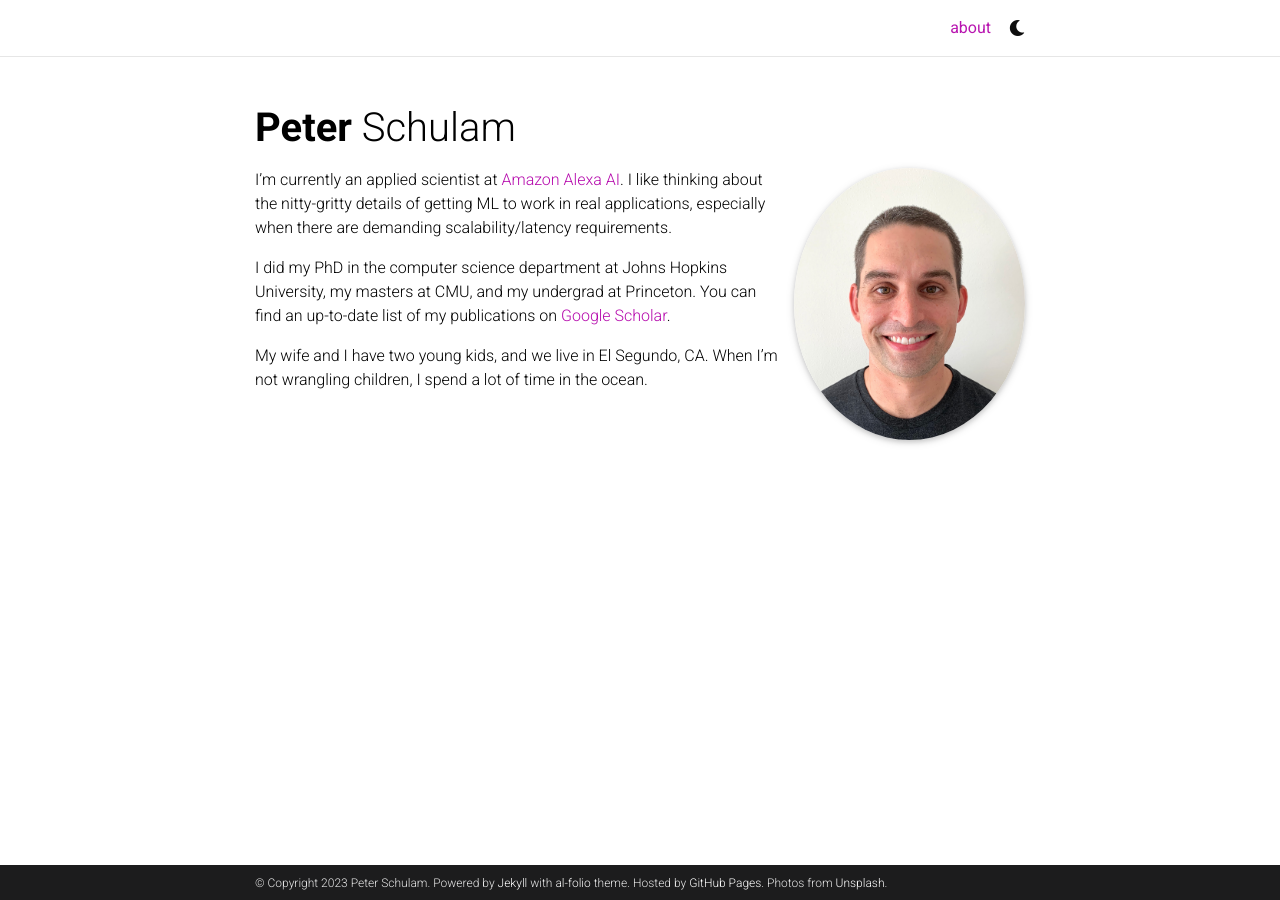
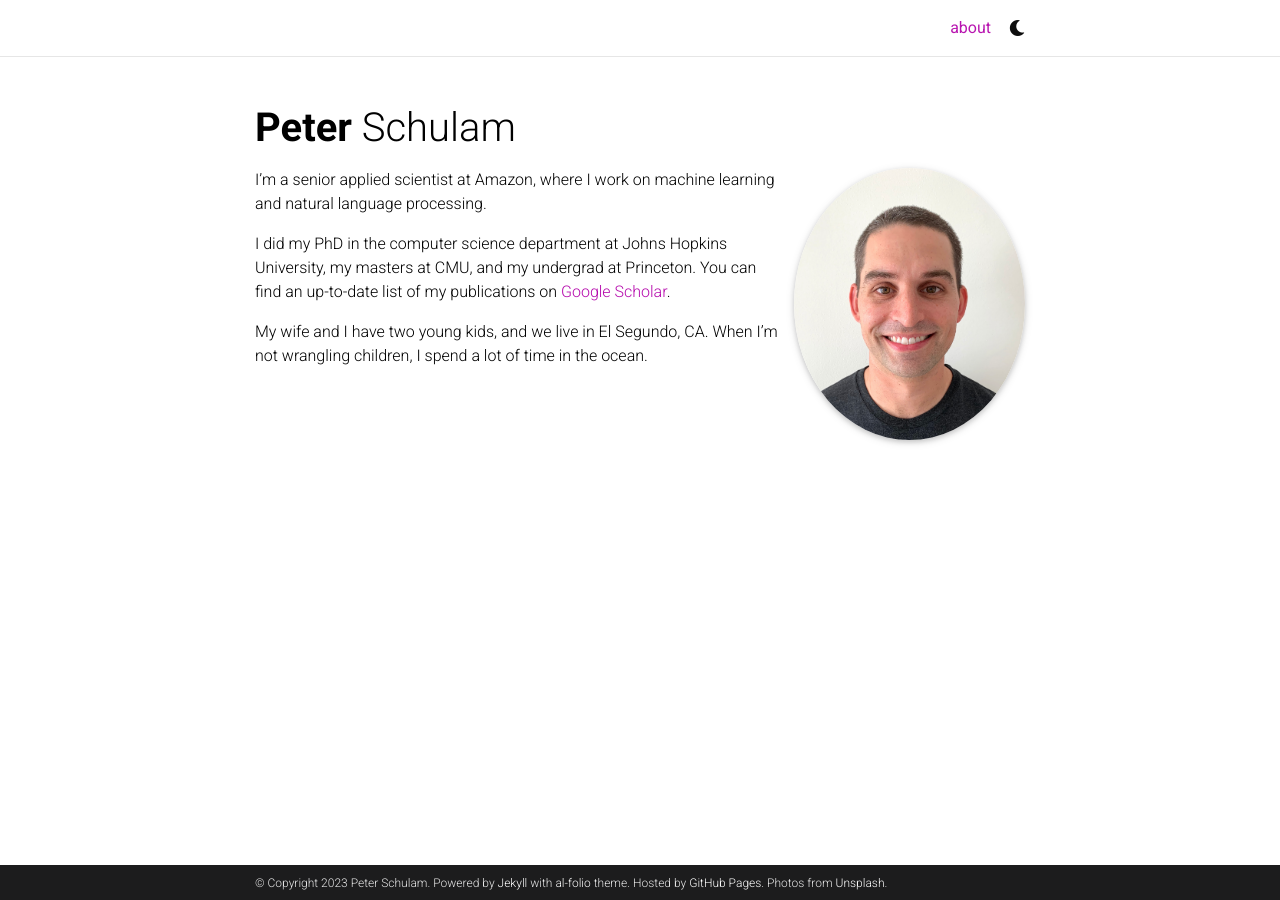
Before and after one commit to pschulam/pschulam.github.io, a Jekyll site: the page built from _pages/about.md, in a window 1280 px wide. Built offline with Jekyll 4.4.1, drawn with Linux system fonts in a browser that asks for light colours; full-size pictures stand in for the smaller copies a plugin makes; comment, search, counter and statistics services are not loaded; a style sheet for code colours, icons or effects is not loaded.

Commit message:
Update about.

```diff
--- a/_pages/about.md
+++ b/_pages/about.md
@@ -15,7 +15,7 @@ selected_papers: false # includes a list of papers marked as "selected={true}"
 social: false  # includes social icons at the bottom of the page
 ---
 
-I'm currently an applied scientist at <a href='https://www.amazon.science/'>Amazon Alexa AI</a>. I like thinking about the nitty-gritty details of getting ML to work in real applications, especially when there are demanding scalability/latency requirements.
+I'm a senior applied scientist at Amazon, where I work on machine learning and natural language processing.
 
 I did my PhD in the computer science department at Johns Hopkins University, my masters at CMU, and my undergrad at Princeton. You can find an up-to-date list of my publications on <a href='https://scholar.google.com/citations?user=GSnIrqwAAAAJ&hl=en'>Google Scholar<a>.
 
```
